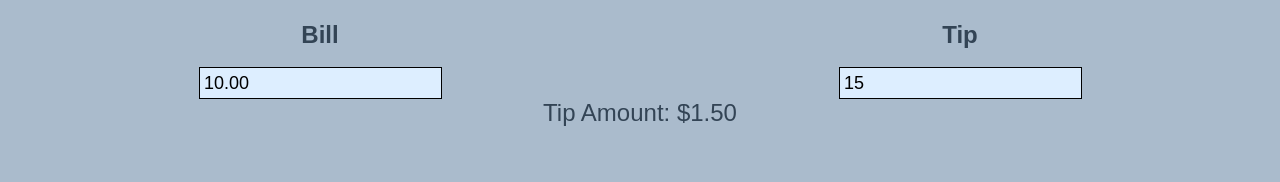
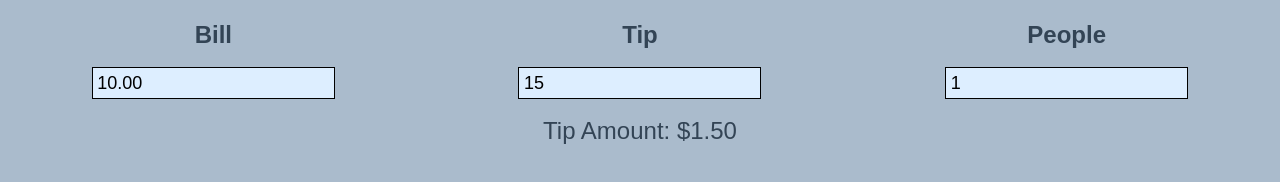
Before and after one commit to chaiyawahoo/tip-calculator, a plain HTML site: page index.html in a window 1280 px wide. Shown: the part 154-336 px from the top of the page. Drawn offline with Linux system fonts and the light colour scheme.

Commit message:
challenge 2

```diff
--- a/index.html
+++ b/index.html
@@ -16,6 +16,10 @@
                     <label for="tip">Tip</label>
                     <input name="tip" id="tip" value="15" type="number">
                 </div>
+                <div>
+                    <label for="people">People</label>
+                    <input name="people" id="people" value="1" type="number">
+                </div>
             </div>
             <div id="display">0.00</div>
         </main>
--- a/script.js
+++ b/script.js
@@ -1,15 +1,18 @@
 const display = document.getElementById("display");
 const billInput = document.getElementById("bill");
 const tipInput = document.getElementById("tip");
+const peopleInput = document.getElementById("people");
 
 billInput.addEventListener("input", calculateTip);
 tipInput.addEventListener("input", calculateTip);
+peopleInput.addEventListener("input", calculateTip);
 
 function calculateTip() {
     const billValue = billInput.value;
     const tipValue = tipInput.value;
+    const peopleValue = peopleInput.value;
 
-    const tipAmount = billValue * tipValue / 100;
+    const tipAmount = billValue * tipValue / 100 / peopleValue;
 
     display.innerText = `Tip Amount: $${tipAmount.toFixed(2)}`;
 }
--- a/style.css
+++ b/style.css
@@ -38,7 +38,7 @@ input {
     border: 1px solid black;
     background-color: #def;
     font-size: 0.75rem;
-    margin-top: 1em;
+    margin: 1em;
     padding: 0.25em;
 }
 
```
